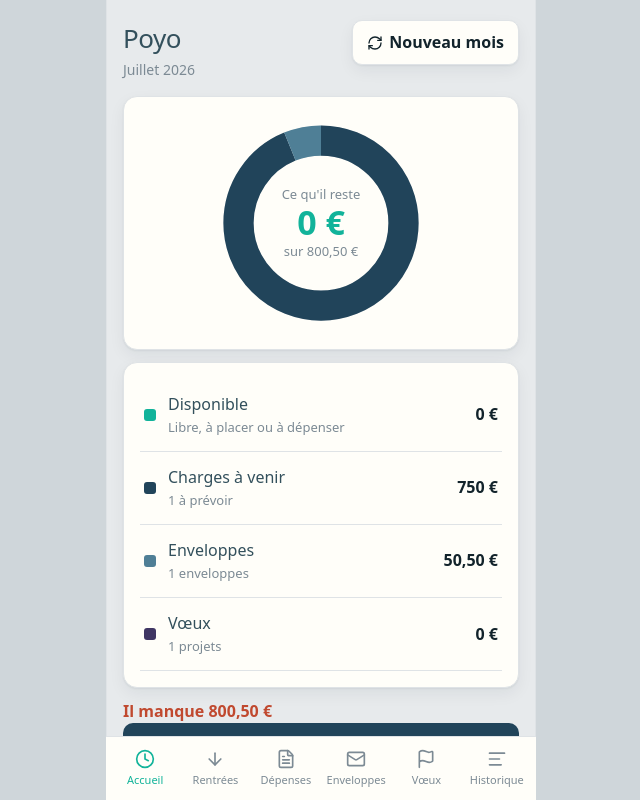
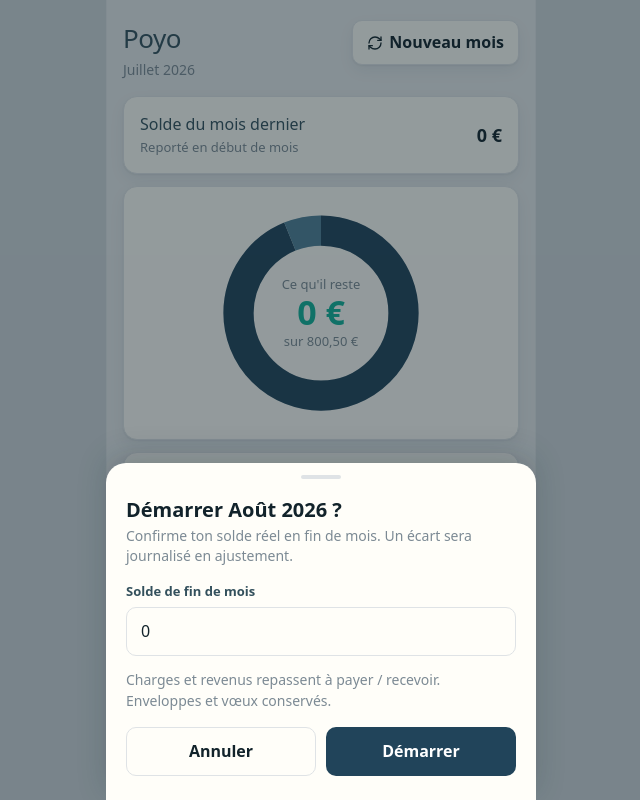
Before and after one commit to ShumiFr/Poyo, a React (Vite) app: page / in a window 1280 px wide. Both pictures are taken after a click on the button "Nouveau mois". Shown: the top 800 px of the page, without its empty margins (319-959 px from the left). Built offline with nearby package versions, Linux system fonts and the light colour scheme.

Commit message:
Solde reporté: case accueil + confirmation du solde au nouveau mois avec ajustement journalisé

```diff
--- a/src/index.css
+++ b/src/index.css
@@ -380,6 +380,9 @@ button { font: inherit; cursor: pointer; }
 /* ------------------------------------------------------------
    Donut de l'accueil (A1)
    ------------------------------------------------------------ */
+.ligne-solde { display: flex; align-items: center; justify-content: space-between; }
+.ligne-solde .valeur { font-weight: 800; font-size: 18px; color: var(--ink); }
+
 .carte-donut { display: flex; justify-content: center; }
 .donut { position: relative; width: 220px; height: 220px; }
 .donut svg { display: block; }
--- a/src/routes/__root.tsx
+++ b/src/routes/__root.tsx
@@ -1,6 +1,8 @@
 import { createRootRoute, Link, Outlet } from "@tanstack/react-router";
+import { useState } from "react";
 import { Clock, ArrowDown, FileText, Mail, Flag, AlignLeft, RefreshCw } from "lucide-react";
 import { useBudget } from "../store/useBudget";
+import { Modal } from "../components/Modal";
 import { libelleMois } from "../lib/format";
 
 export const Route = createRootRoute({
@@ -19,6 +21,24 @@ const onglets = [
 function RootComponent() {
    const mois = useBudget((state) => state.mois);
    const annee = useBudget((state) => state.annee);
+   const compte = useBudget((state) => state.compte);
+   const nouveauMois = useBudget((state) => state.nouveauMois);
+
+   const [confirme, setConfirme] = useState(false);
+   const [solde, setSolde] = useState("");
+
+   const moisSuivant = libelleMois((mois + 1) % 12, mois === 11 ? annee + 1 : annee);
+   const soldeValide = Number(solde.replace(",", "."));
+
+   function ouvrir() {
+      setSolde(String(compte));   // pré-rempli avec le solde suivi par l'app
+      setConfirme(true);
+   }
+
+   function demarrer() {
+      nouveauMois(soldeValide);
+      setConfirme(false);
+   }
 
    return (
       <>
@@ -27,9 +47,22 @@ function RootComponent() {
                <div className="titre">Poyo</div>
                <div className="mois">{libelleMois(mois, annee)}</div>
             </div>
-            {/* Nouveau mois : sera branché avec la story M1 */}
-            <button className="btn-mois"><RefreshCw size={16} /> Nouveau mois</button>
+            <button className="btn-mois" onClick={ouvrir}><RefreshCw size={16} /> Nouveau mois</button>
          </header>
+
+         <Modal isOpen={confirme} onClose={() => setConfirme(false)}>
+            <h2>Démarrer {moisSuivant} ?</h2>
+            <p className="sous">Confirme ton solde réel en fin de mois. Un écart sera journalisé en ajustement.</p>
+            <div className="champ">
+               <label>Solde de fin de mois</label>
+               <input value={solde} onChange={(e) => setSolde(e.target.value)} />
+            </div>
+            <p className="sous">Charges et revenus repassent à payer / recevoir. Enveloppes et vœux conservés.</p>
+            <div className="pave-actions">
+               <button className="btn" onClick={() => setConfirme(false)}>Annuler</button>
+               <button className="btn btn-primary" onClick={demarrer}>Démarrer</button>
+            </div>
+         </Modal>
 
          <main className="screen">
             <Outlet />
--- a/src/routes/index.tsx
+++ b/src/routes/index.tsx
@@ -13,6 +13,7 @@ export const Route = createFileRoute('/')({
 
 function DashboardComponent() {
    const compte = useBudget((state) => state.compte)
+   const soldeReporte = useBudget((state) => state.soldeReporte)
    const depenses = useBudget((state) => state.depenses)
    const enveloppes = useBudget((state) => state.enveloppes)
    const voeux = useBudget((state) => state.voeux)
@@ -38,6 +39,11 @@ function DashboardComponent() {
 
    return (
       <>
+         <div className="card ligne-solde">
+            <span className="libelle-col">Solde du mois dernier<div className="sous">Reporté en début de mois</div></span>
+            <span className="valeur">{format(soldeReporte)}</span>
+         </div>
+
          <div className="card carte-donut">
             <Donut
                segments={segments}
--- a/src/store/useBudget.ts
+++ b/src/store/useBudget.ts
@@ -4,6 +4,7 @@ import type { Depense, Enveloppe, Flux, Revenu, TypeAction, Voeu } from "../type
 
 export interface BudgetStore {
    compte: number,
+   soldeReporte: number,
    mois: number,
    annee: number,
    revenus: Revenu[],
@@ -11,6 +12,9 @@ export interface BudgetStore {
    enveloppes: Enveloppe[],
    voeux: Voeu[],
    historique: Flux[]
+
+   //Mois
+   nouveauMois: (soldeReel: number) => void
 
    //Historique
    ajouterMouvement: (nom: string, montant: number, type: TypeAction) => void
@@ -43,6 +47,7 @@ export interface BudgetStore {
 
 export const useBudget = create<BudgetStore>()(persist((set, get) => ({
    compte: 0,
+   soldeReporte: 0,
    mois: new Date().getMonth(),
    annee: new Date().getFullYear(),
    revenus: [
@@ -90,6 +95,26 @@ export const useBudget = create<BudgetStore>()(persist((set, get) => ({
          type: "depense"
       }
    ],
+
+   nouveauMois: (soldeReel) => {
+      // Écart entre le solde réel confirmé et celui suivi par l'app.
+      const ecart = soldeReel - get().compte
+      if (ecart !== 0) {
+         get().ajouterMouvement("Ajustement de solde", Math.abs(ecart), ecart > 0 ? "revenu" : "depense")
+      }
+      set((state) => ({
+         // le mois avance ; après décembre (11) on passe à janvier de l'année suivante
+         mois: (state.mois + 1) % 12,
+         annee: state.mois === 11 ? state.annee + 1 : state.annee,
+         // le solde réel confirmé devient le compte et le solde reporté du nouveau mois
+         compte: soldeReel,
+         soldeReporte: soldeReel,
+         // les charges et revenus repassent à payer / recevoir
+         depenses: state.depenses.map((d) => ({ ...d, estPayer: false })),
+         revenus: state.revenus.map((r) => ({ ...r, estRecu: false })),
+         // enveloppes, vœux et historique sont conservés
+      }))
+   },
 
    ajouterMouvement: (nom, montant, type) =>
       set((state) => ({
```
Also changed, not shown: 1 other file (tests, documents, lock files or other folders).
